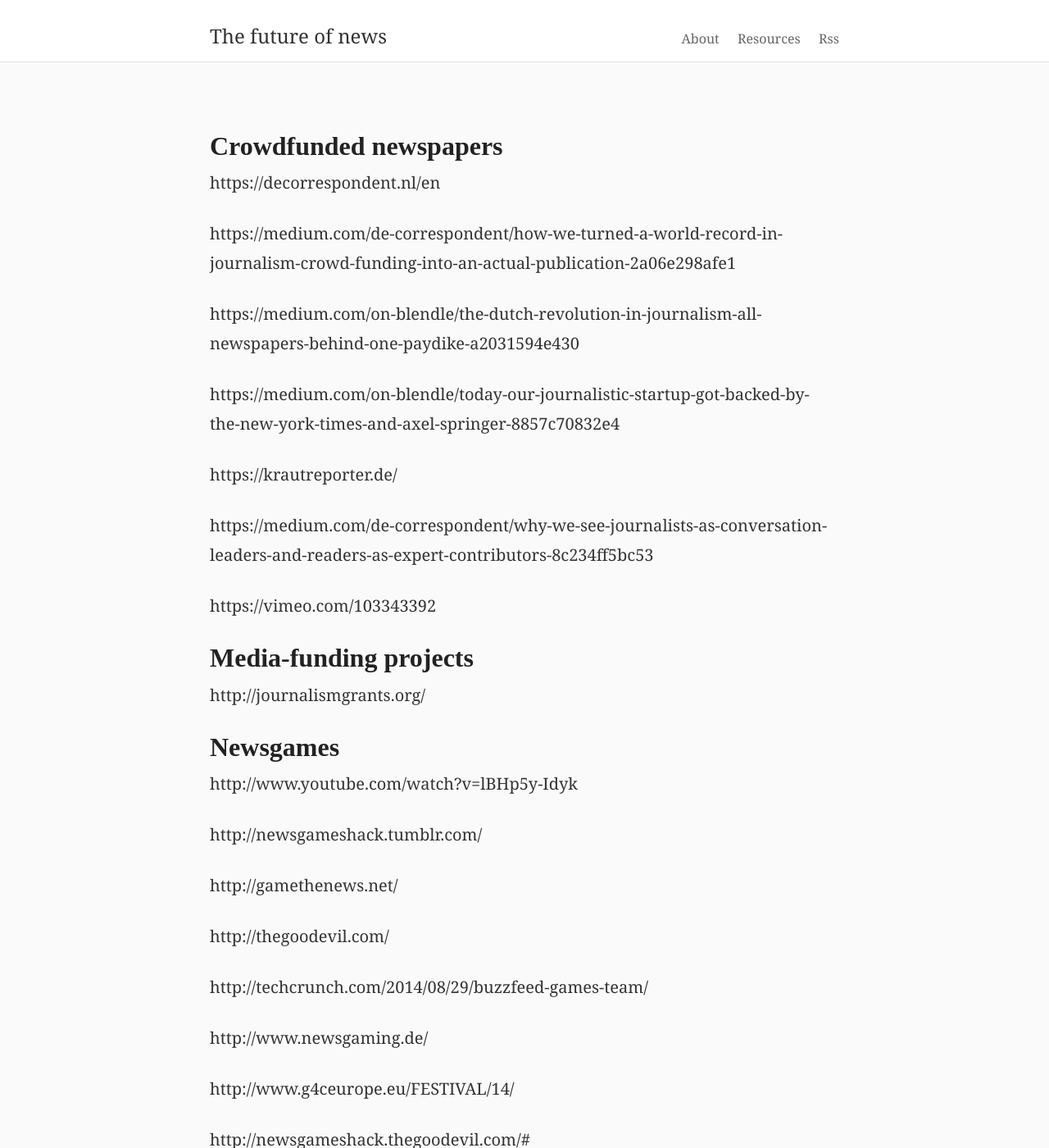
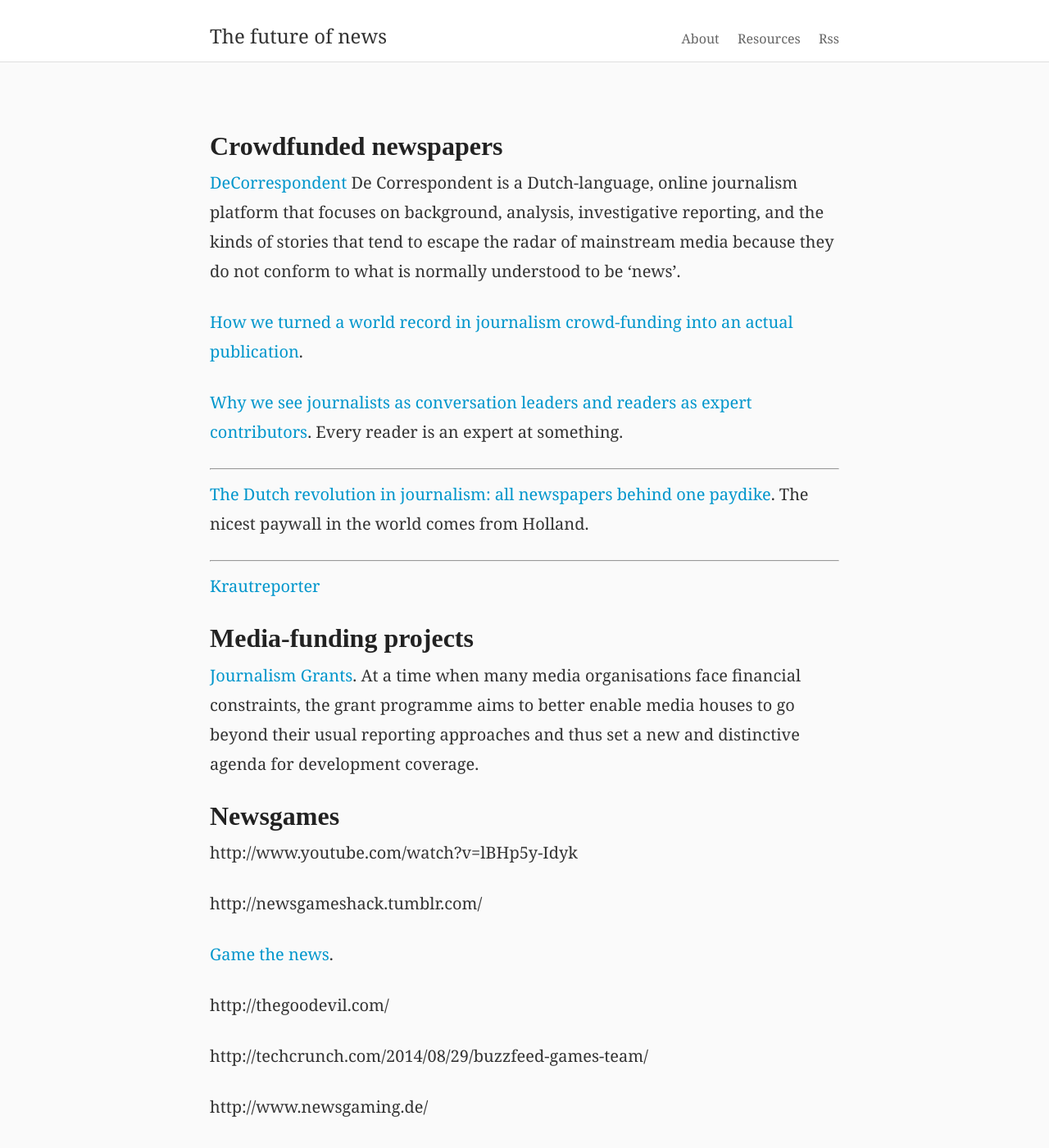
Before and after one commit to aminalhazwani/blog.newsboy.co, a Jekyll site: the page built from resources.md, in a window 1280 px wide and 1400 px high. Shown: the whole window at 82% size. Built offline with Jekyll 4.4.1, drawn with Linux system fonts in a browser that asks for light colours; some of the changed text lies outside the part shown.

```diff
--- a/resources.md
+++ b/resources.md
@@ -5,24 +5,25 @@
 ---
 
 #### Crowdfunded newspapers
-https://decorrespondent.nl/en
+[DeCorrespondent](https://decorrespondent.nl/en)
+De Correspondent is a Dutch-language, online journalism platform that focuses on background, analysis, investigative reporting, and the kinds of stories that tend to escape the radar of mainstream media because they do not conform to what is normally understood to be 'news'.
 
-https://medium.com/de-correspondent/how-we-turned-a-world-record-in-journalism-crowd-funding-into-an-actual-publication-2a06e298afe1
+[How we turned a world record in journalism crowd-funding into an actual publication](https://medium.com/de-correspondent/how-we-turned-a-world-record-in-journalism-crowd-funding-into-an-actual-publication-2a06e298afe1).
 
-https://medium.com/on-blendle/the-dutch-revolution-in-journalism-all-newspapers-behind-one-paydike-a2031594e430
+[Why we see journalists as conversation leaders and readers as expert contributors](https://medium.com/on-blendle/today-our-journalistic-startup-got-backed-by-the-new-york-times-and-axel-springer-8857c70832e4). Every reader is an expert at something.
 
-https://medium.com/on-blendle/today-our-journalistic-startup-got-backed-by-the-new-york-times-and-axel-springer-8857c70832e4
+<hr>
 
-https://krautreporter.de/
+[The Dutch revolution in journalism: all newspapers behind one paydike](https://medium.com/on-blendle/the-dutch-revolution-in-journalism-all-newspapers-behind-one-paydike-a2031594e430). The nicest paywall in the world comes from Holland.
 
-https://medium.com/de-correspondent/why-we-see-journalists-as-conversation-leaders-and-readers-as-expert-contributors-8c234ff5bc53
+<hr>
 
-https://vimeo.com/103343392
+[Krautreporter](https://krautreporter.de/)
 
 
 #### Media-funding projects
 
-http://journalismgrants.org/
+[Journalism Grants](http://journalismgrants.org/). At a time when many media organisations face financial constraints, the grant programme aims to better enable media houses to go beyond their usual reporting approaches and thus set a new and distinctive agenda for development coverage.
 
 
 #### Newsgames
@@ -30,7 +31,7 @@
 
 http://newsgameshack.tumblr.com/
 
-http://gamethenews.net/
+[Game the news](http://gamethenews.net/).
 
 http://thegoodevil.com/
 
@@ -56,3 +57,6 @@
 
 #### Extra
 http://blog.visual.ly/micro-content-the-best-way-to-diversify-your-content-strategy/
+
+#### People
+[Dafna Shahaf](http://i.stanford.edu/~dshahaf/). Best known for her award-winning paper "Connecting the Dots Between News Articles". Now she is working on Information Cartography and Metro Maps in order to fight information overload.
```
